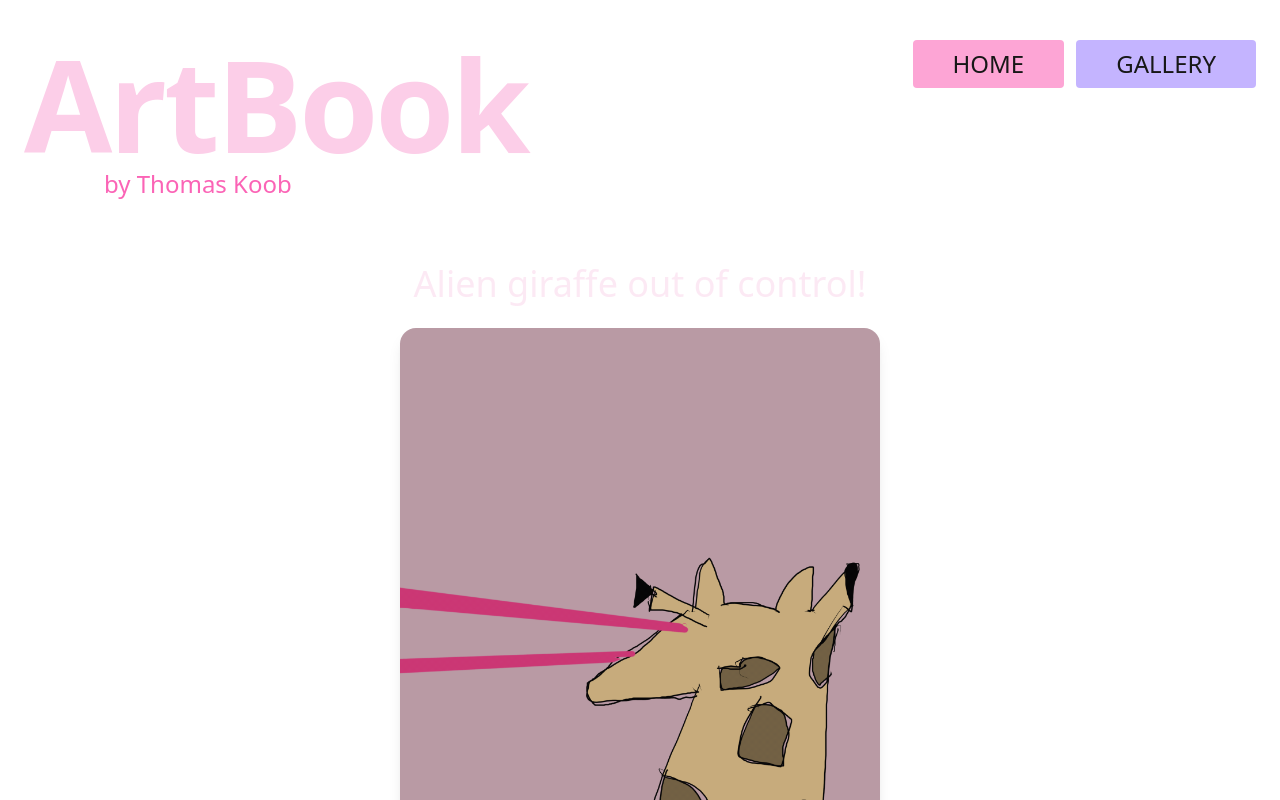
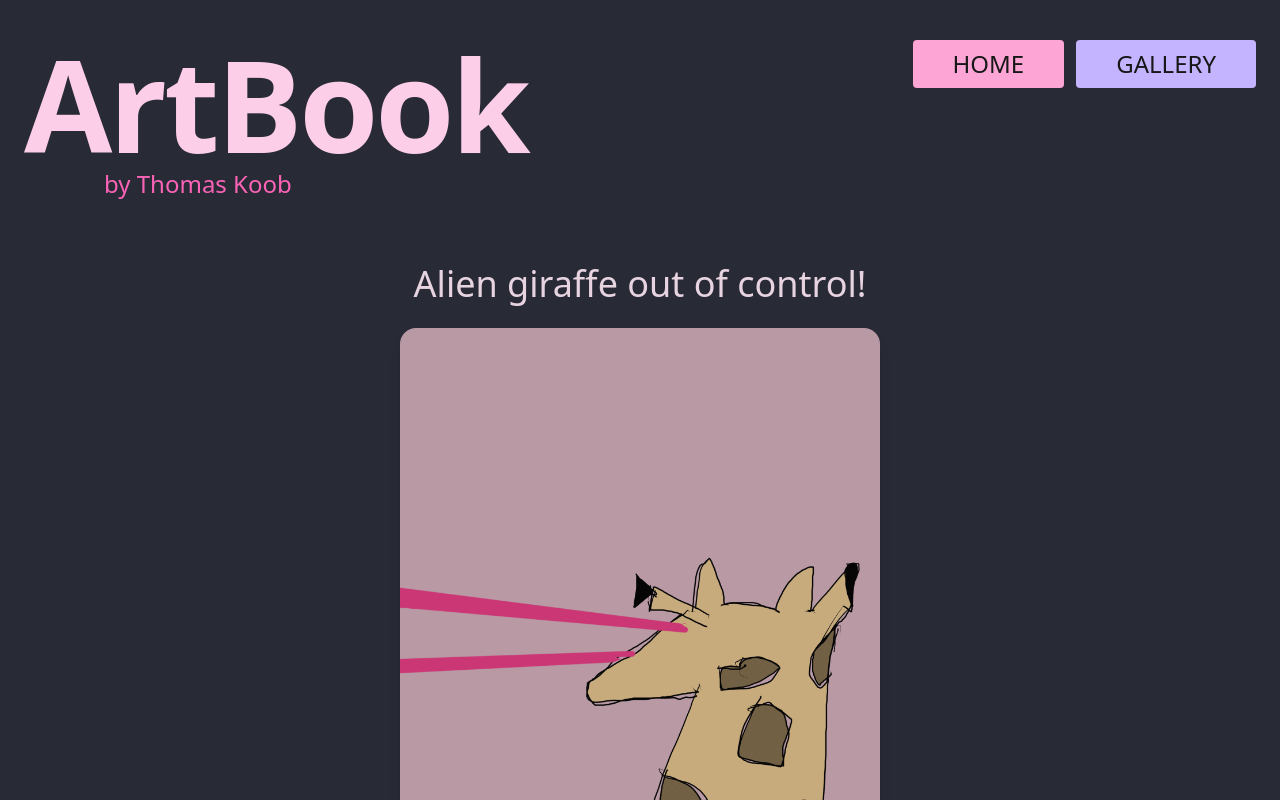
Before and after one commit to ThomasKoob/ArtBook, a React (Vite) app: page / in a window 1280 px wide. Shown: the top 800 px of the page. Built offline with nearby package versions, Linux system fonts and the light colour scheme.

Commit message:
change index.cc

```diff
--- a/src/index.css
+++ b/src/index.css
@@ -1,6 +1,6 @@
 @import "tailwindcss";
 @plugin "daisyui" {
-  themes: light --default, dark --prefersdark;
+  themes: light --default, dark --prefersdark, dracula;
 }
 .font-poppins {
   font-family: "Poppins", sans-serif;
```
